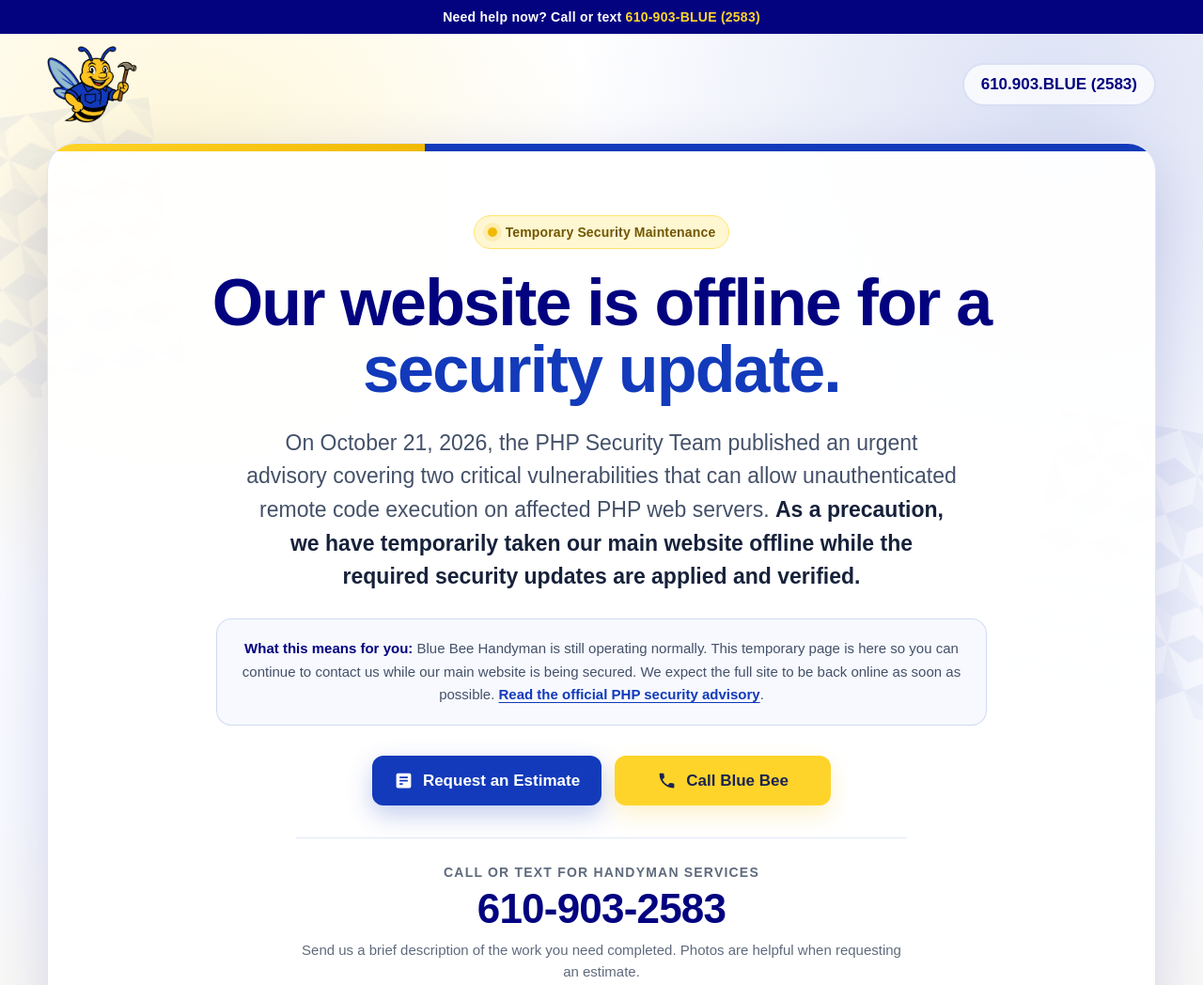
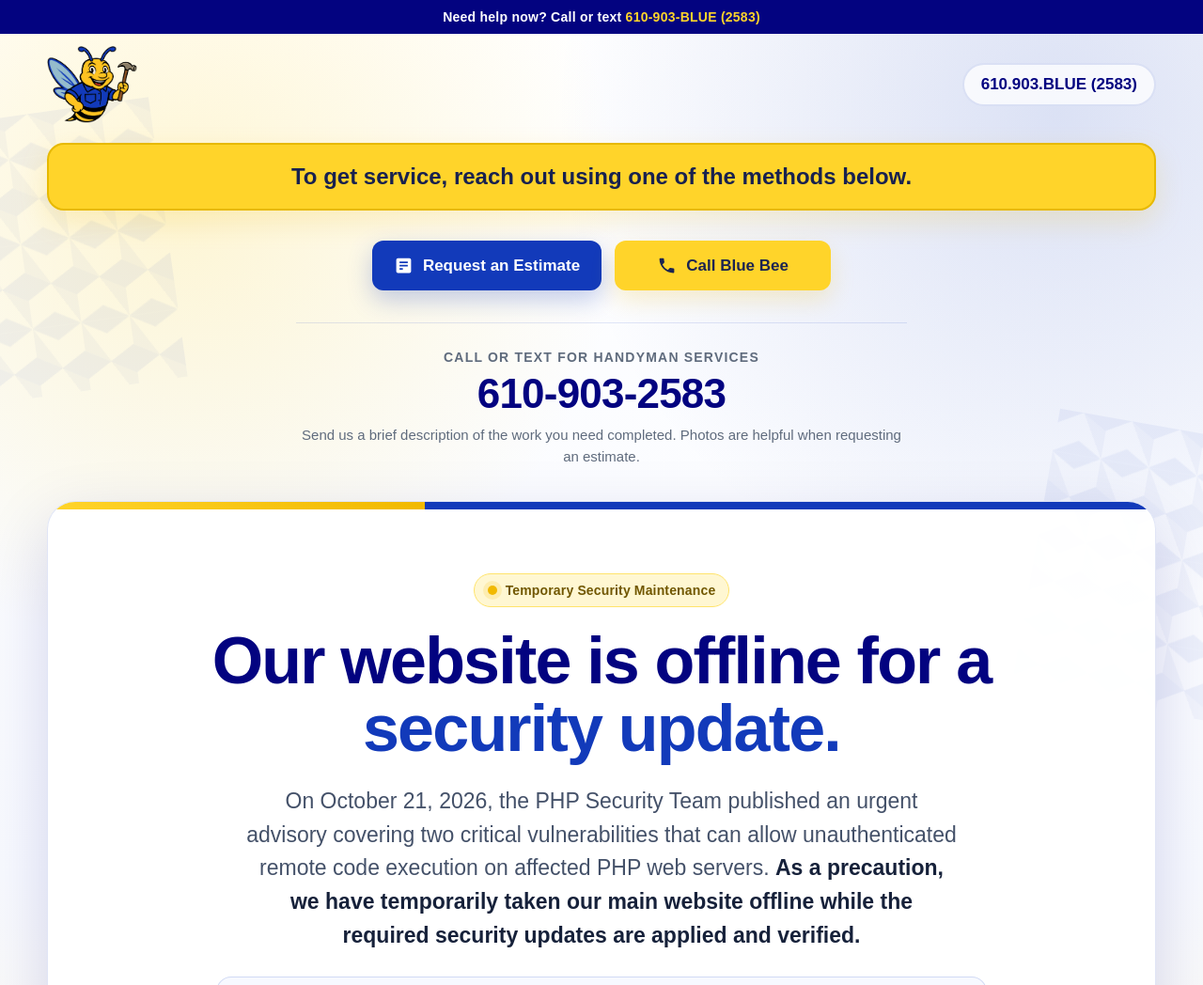
Before and after one commit to BlueBeeHandyman/bluebeehandyman, a plain HTML site: page index.html in a window 1280 px wide. Shown: the top 1048 px of the page at 94% size. Drawn offline with Linux system fonts and the light colour scheme.

Commit message:
Add files via upload

```diff
--- a/index.html
+++ b/index.html
@@ -116,6 +116,27 @@
     main {
       width: min(1180px, calc(100% - 36px));
       margin: 8px auto 60px;
+    }
+
+
+    .service-alert {
+      margin: 0 auto 22px;
+      padding: 18px 22px;
+      border-radius: 18px;
+      background: var(--yellow);
+      border: 2px solid #e7b900;
+      color: #18214f;
+      text-align: center;
+      font-size: clamp(18px, 2.4vw, 24px);
+      font-weight: 900;
+      line-height: 1.35;
+      box-shadow: 0 12px 30px rgba(241,185,0,.18);
+    }
+
+    .service-alert a {
+      color: var(--deep-blue);
+      text-decoration: underline;
+      text-underline-offset: 3px;
     }
 
     .hero {
@@ -362,7 +383,33 @@
   </header>
 
   <main>
+    <div class="service-alert">
+      To get service, reach out using one of the methods below.
+    </div>
+
+	<div class="cta-row">
+        <!-- Replace YOUR_GOOGLE_FORM_URL_HERE below with the full published Google Form URL. -->
+        <a class="btn btn-primary" href="https://docs.google.com/forms/d/e/1FAIpQLSfWvB61-8KTZmrIYqqcg_cfOfWtkKxFdMrXyYIDK6u58wS-1Q/viewform?usp=publish-editor" target="_blank" rel="noopener noreferrer">
+          <svg class="icon" viewBox="0 0 24 24" aria-hidden="true"><path d="M19 3H5a2 2 0 0 0-2 2v14a2 2 0 0 0 2 2h14a2 2 0 0 0 2-2V5a2 2 0 0 0-2-2Zm-8 14H7v-2h4v2Zm6-4H7v-2h10v2Zm0-4H7V7h10v2Z"/></svg>
+          Request an Estimate
+        </a>
+
+        <a class="btn btn-secondary" href="tel:+16109032583">
+          <svg class="icon" viewBox="0 0 24 24" aria-hidden="true"><path d="M6.62 10.79a15.46 15.46 0 0 0 6.59 6.59l2.2-2.2a1 1 0 0 1 1.02-.24c1.12.37 2.33.57 3.57.57a1 1 0 0 1 1 1V20a1 1 0 0 1-1 1C10.61 21 3 13.39 3 4a1 1 0 0 1 1-1h3.5a1 1 0 0 1 1 1c0 1.25.2 2.45.57 3.57a1 1 0 0 1-.25 1.02l-2.2 2.2Z"/></svg>
+          Call Blue Bee
+        </a>
+      </div>
+	  <div class="phone-block" style="text-align: center;">
+        <p class="phone-label">Call or text for handyman services</p>
+        <a class="phone-number" href="tel:+16109032583">610-903-2583</a>
+        <p class="phone-note">Send us a brief description of the work you need completed. Photos are helpful when requesting an estimate.</p>
+      </div>
+	  <br><br>
+
     <section class="hero" aria-labelledby="page-title">
+
+
+
       <div class="status-badge"><span class="status-dot"></span> Temporary Security Maintenance</div>
 
       <h1 id="page-title">Our website is offline for a <span class="accent">security update.</span></h1>
@@ -377,24 +424,9 @@
         <a href="https://www.php.net/archive/2026.php#2026-10-21-5" target="_blank" rel="noopener noreferrer">Read the official PHP security advisory</a>.
       </div>
 
-      <div class="cta-row">
-        <!-- Replace YOUR_GOOGLE_FORM_URL_HERE below with the full published Google Form URL. -->
-        <a class="btn btn-primary" href="https://docs.google.com/forms/d/e/1FAIpQLSfWvB61-8KTZmrIYqqcg_cfOfWtkKxFdMrXyYIDK6u58wS-1Q/viewform?usp=publish-editor" target="_blank" rel="noopener noreferrer">
-          <svg class="icon" viewBox="0 0 24 24" aria-hidden="true"><path d="M19 3H5a2 2 0 0 0-2 2v14a2 2 0 0 0 2 2h14a2 2 0 0 0 2-2V5a2 2 0 0 0-2-2Zm-8 14H7v-2h4v2Zm6-4H7v-2h10v2Zm0-4H7V7h10v2Z"/></svg>
-          Request an Estimate
-        </a>
 
-        <a class="btn btn-secondary" href="tel:+16109032583">
-          <svg class="icon" viewBox="0 0 24 24" aria-hidden="true"><path d="M6.62 10.79a15.46 15.46 0 0 0 6.59 6.59l2.2-2.2a1 1 0 0 1 1.02-.24c1.12.37 2.33.57 3.57.57a1 1 0 0 1 1 1V20a1 1 0 0 1-1 1C10.61 21 3 13.39 3 4a1 1 0 0 1 1-1h3.5a1 1 0 0 1 1 1c0 1.25.2 2.45.57 3.57a1 1 0 0 1-.25 1.02l-2.2 2.2Z"/></svg>
-          Call Blue Bee
-        </a>
-      </div>
 
-      <div class="phone-block">
-        <p class="phone-label">Call or text for handyman services</p>
-        <a class="phone-number" href="tel:+16109032583">610-903-2583</a>
-        <p class="phone-note">Send us a brief description of the work you need completed. Photos are helpful when requesting an estimate.</p>
-      </div>
+
     </section>
 
     <section class="trust-row" aria-label="Blue Bee Handyman service information">
```
